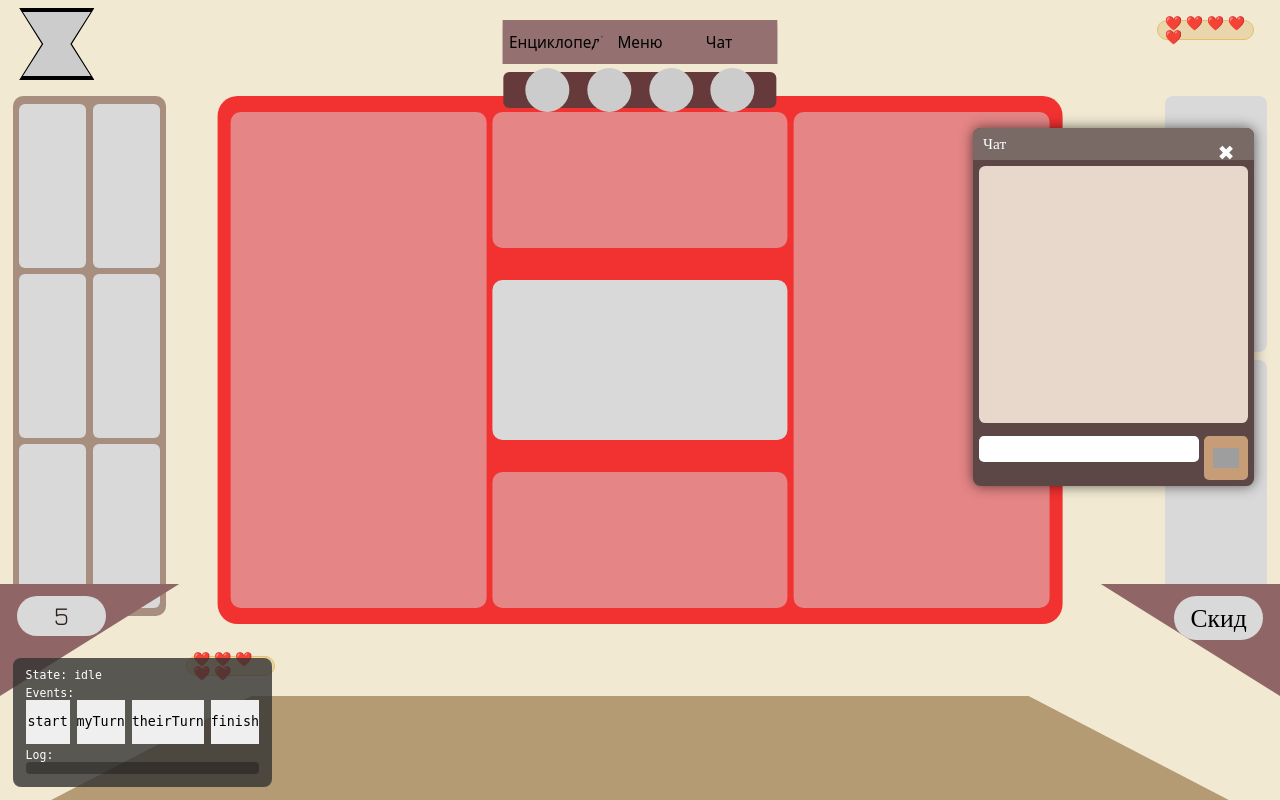
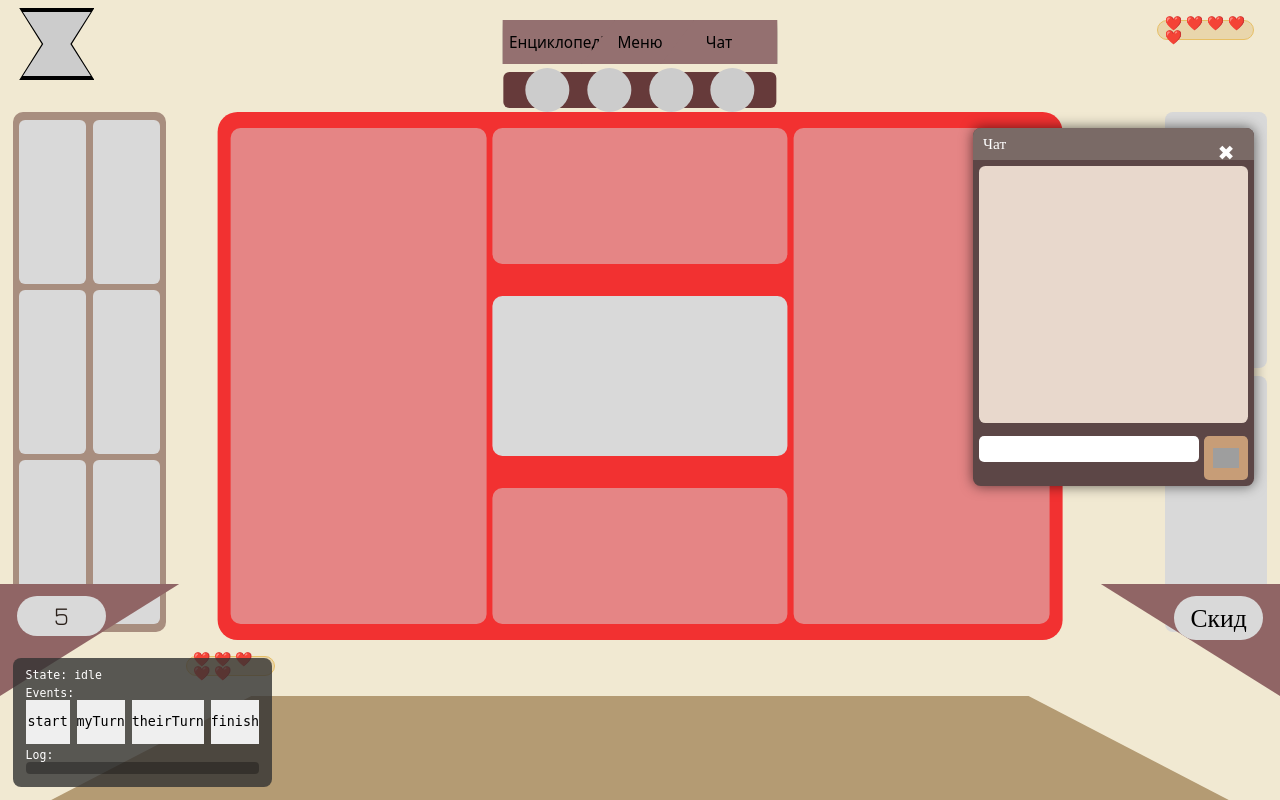
Before and after one commit to wowbruhwow/1, a Flask app: page /playable-window in a window 1280 px wide. Run offline with Flask 3, Linux system fonts and the light colour scheme; some web fonts are replaced; grey boxes are pictures that could not be loaded.

Commit message:
Fix UI layout issues: add margins to prevent overlapping elements
Co-authored-by: wowbruhwow <151563881+wowbruhwow@users.noreply.github.com>

```diff
--- a/app/static/css/playable-window.css
+++ b/app/static/css/playable-window.css
@@ -227,7 +227,7 @@ body.body[data-page="play"] {
 /* ===== ЛІВА БІЧНА ПАНЕЛЬ: ЛОКАЦІЇ (сітка 2x3) ===== */
 .ActiveLocations {
     position: absolute;
-    top: 12vh;
+    top: 14vh;
     left: 1vw;
     width: 12vw;
     height: 65vh;
@@ -256,7 +256,7 @@ body.body[data-page="play"] {
 /* ===== ПРАВА БІЧНА ПАНЕЛЬ: КАРТИ В РУЦІ + PREVIEW ===== */
 .MyAndEnemyPoints {
     position: absolute;
-    top: 12vh;
+    top: 14vh;
     right: 1vw;
     width: 8vw;
     height: 65vh;
@@ -275,7 +275,7 @@ body.body[data-page="play"] {
 /* ===== ЦЕНТРАЛЬНА ІГРОВА ДОШКА ===== */
 .board {
     position: absolute;
-    top: 12vh;
+    top: 14vh;
     left: 50%;
     transform: translateX(-50%);
     width: 66vw;
--- a/app/static/css/reset-password.css
+++ b/app/static/css/reset-password.css
@@ -215,6 +215,7 @@ html, body {
   width: 100%;
   max-width: 784px;
   margin: 0 auto;
+  margin-bottom: 24px;
   z-index: 11;
 }
 
```
